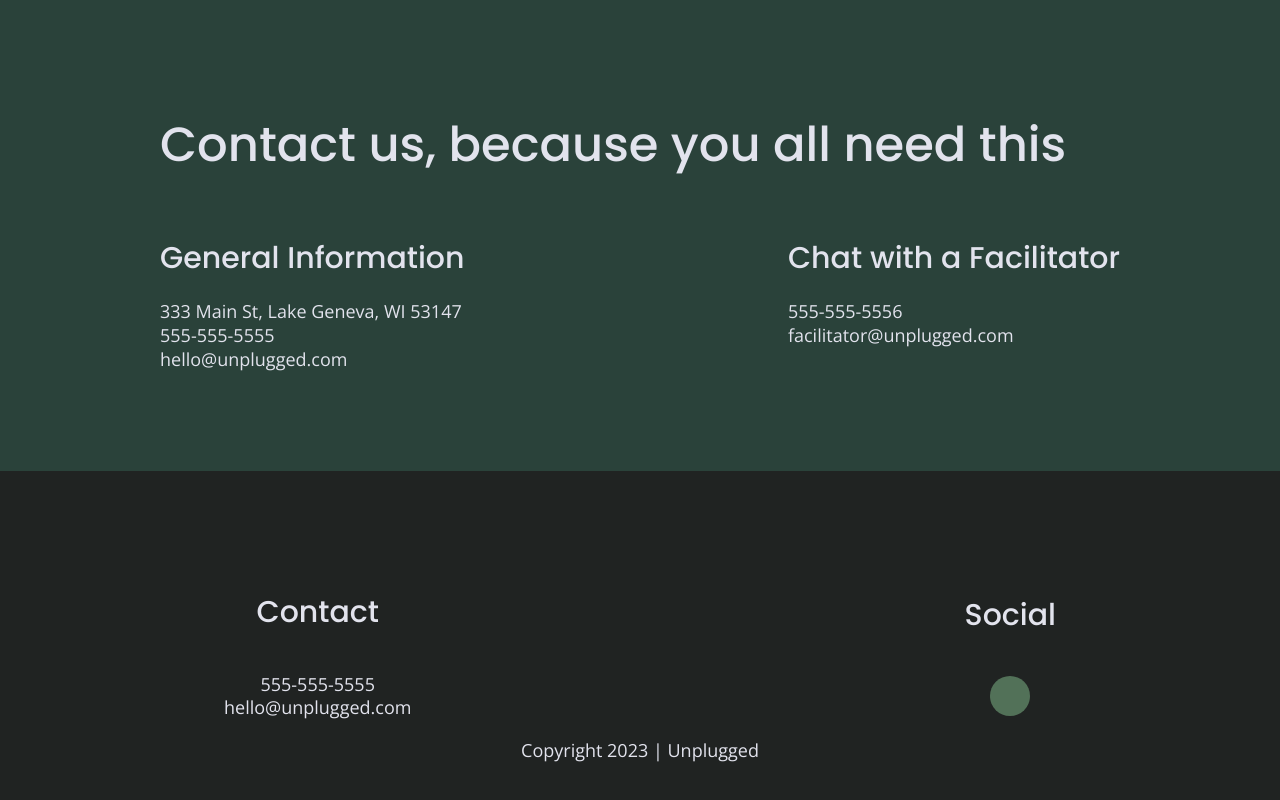
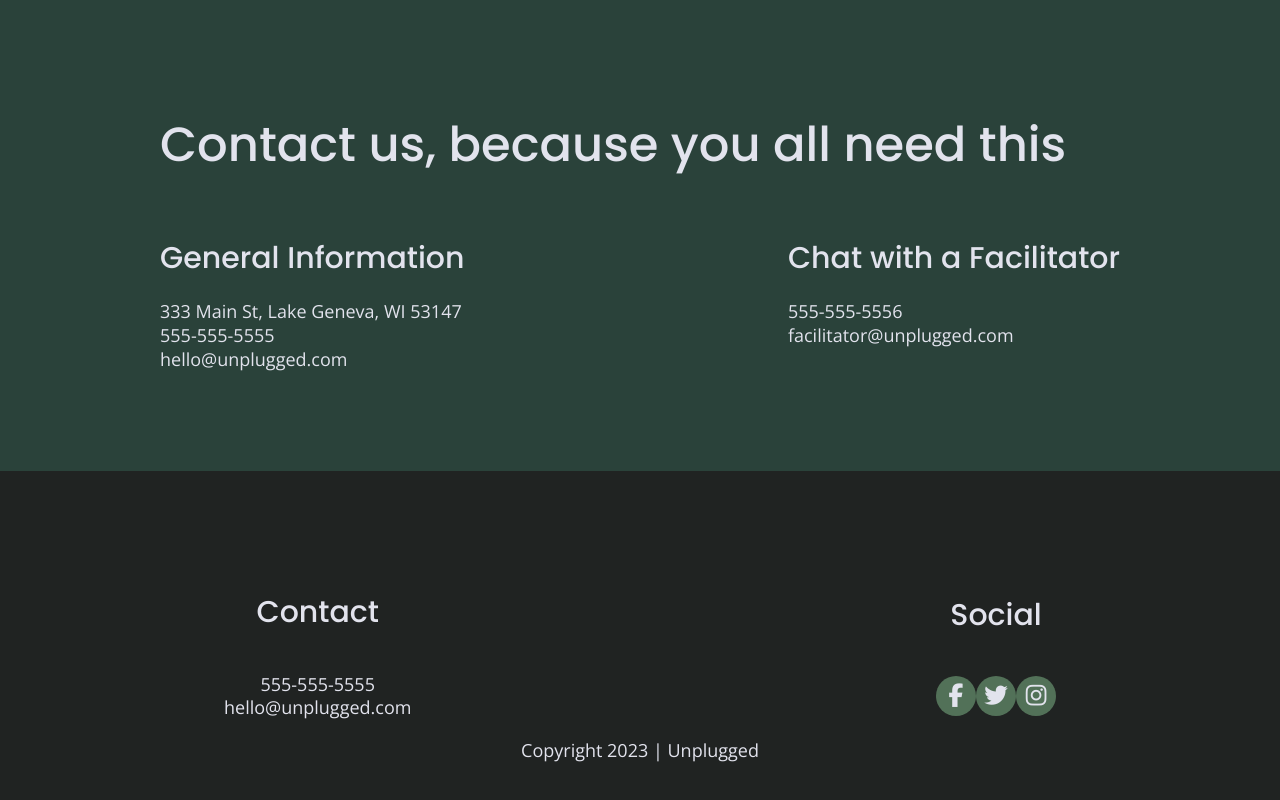
Before and after one commit to Eduardo-SP/unplugged-project, a website: page about/index.html in a window 1280 px wide. Shown: the part 1080-1880 px from the top of the page. Drawn offline with nearby package versions, Linux system fonts and the light colour scheme.

Commit message:
social icons added to faq and about

```diff
--- a/about/index.html
+++ b/about/index.html
@@ -95,8 +95,9 @@
         <div class="social">
           <h4>Social</h4>
           <div class="social-icons">
-            <p><a href="https://www.facebook.com/yoursite" target="_blank" rel="noopener"></a>
-            </p>
+            <p><a href="https://www.facebook.com/" target="_blank" rel="noopener"><i class="fab fa-facebook-f"></i></a></p>
+            <p><a href="https://www.twitter.com/" target="_blank" rel="noopener"><i class="fab fa-twitter"></i></a></p>
+            <p><a href="https://www.instagram.com/" target="_blank" rel="noopener"><i class="fab fa-instagram"></i></a></p>
           </div>
         </div>
       </div>
```
Also changed, not shown: faq/index.html (+3 -2 lines).
